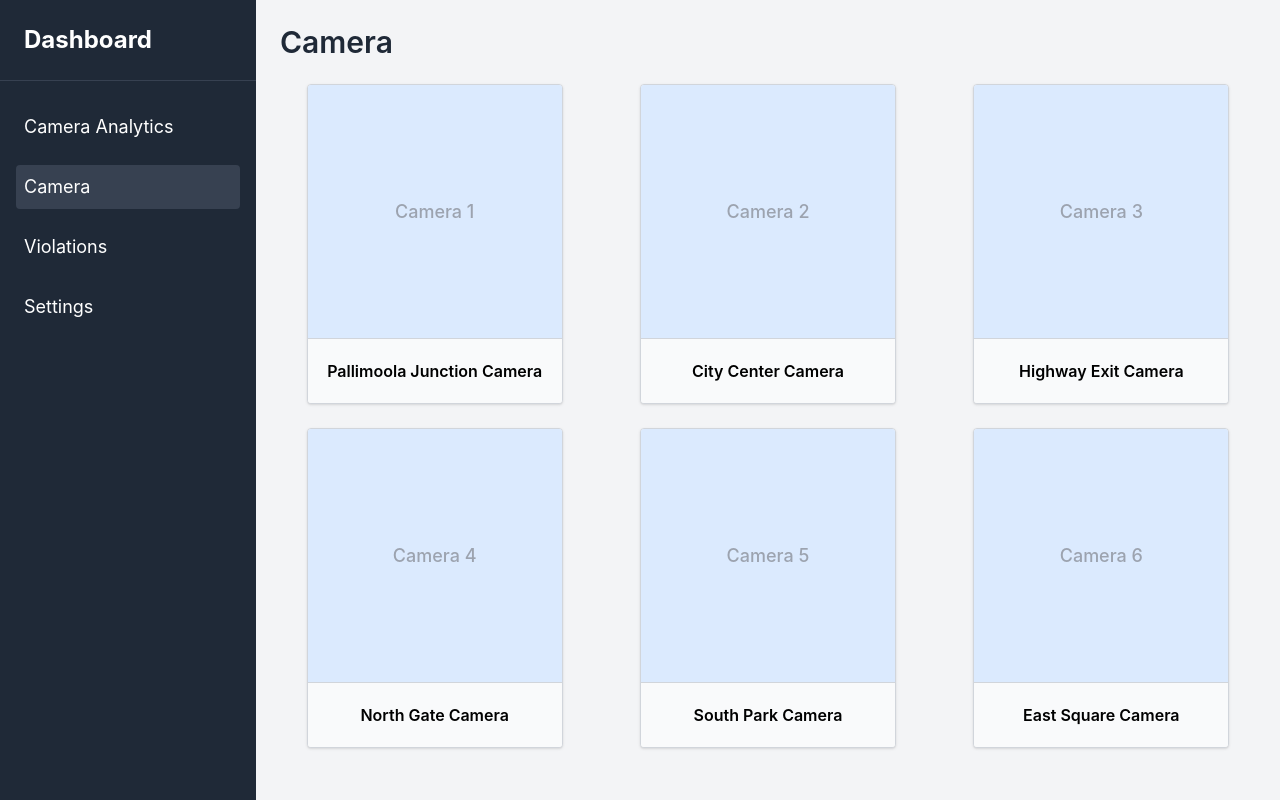
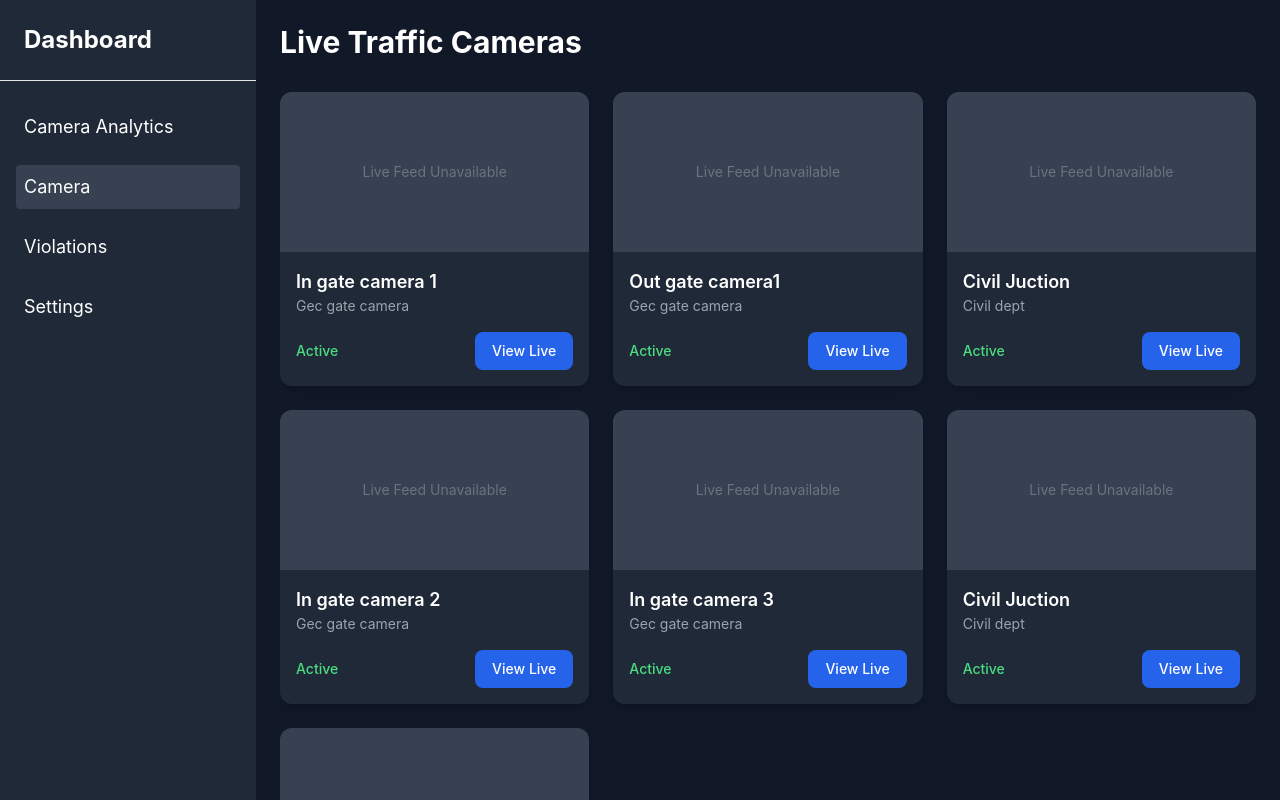
Before and after one commit to ridin2002/Traffic-monitoring, a React (Vite) app in the folder traffic_monitoring_frontend/: page / in a window 1280 px wide. Both pictures are taken after a click on the item "Camera". Built offline with nearby package versions, Linux system fonts and the light colour scheme.

Commit message:
improvements

```diff
--- a/traffic_monitoring_frontend/src/App.jsx
+++ b/traffic_monitoring_frontend/src/App.jsx
@@ -2,6 +2,7 @@ import React, { useState } from "react";
 import Sidebar from "./components/Sidebar";
 import CameraAnalytics from "./components/CameraAnalytics";
 import Camera from "./components/Camera";
+import LiveCameras from "./components/LiveCameras";
 import Violations from "./components/Violations";
 import Settings from "./components/Settings";
 
@@ -14,9 +15,9 @@ const App = () => {
       <Sidebar activeSection={activeSection} setActiveSection={setActiveSection} />
 
       {/* Main Content */}
-      <main className="flex-1 bg-gray-100 p-6 overflow-auto">
+      <main className="flex-1 bg-gray-100 overflow-auto">
         {activeSection === "cameraAnalytics" && <CameraAnalytics />}
-        {activeSection === "camera" && <Camera />}
+        {activeSection === "camera" && <LiveCameras />}
         {activeSection === "violations" && <Violations />}
         {activeSection === "settings" && <Settings />}
       </main>
--- /dev/null
+++ b/traffic_monitoring_frontend/src/components/LiveCameras.jsx
@@ -0,0 +1,94 @@
+import React, { useState } from "react";
+
+const LiveCameras = () => {
+  const cameras = [
+    { id: 1, name: "In gate camera 1", location: "Gec gate camera", status: "Active" },
+    { id: 2, name: "Out gate camera1", location: "Gec gate camera", status: "Active" },
+    { id: 3, name: "Civil Juction", location: "Civil dept", status: "Active" },
+    { id: 4, name: "In gate camera 2", location: "Gec gate camera", status: "Active" },
+    { id: 5, name: "In gate camera 3", location: "Gec gate camera", status: "Active" },
+    { id: 6, name: "Civil Juction", location: "Civil dept", status: "Active" },
+    { id: 7, name: "Civil Juction", location: "Civil dept", status: "Inactive" },
+  ];
+
+  // State to control modal visibility
+  const [isModalOpen, setIsModalOpen] = useState(false);
+  const [selectedCamera, setSelectedCamera] = useState(null);
+
+  // Function to open the modal with the selected camera feed
+  const handleViewLive = (camera) => {
+    setSelectedCamera(camera);
+    setIsModalOpen(true);
+  };
+
+  // Function to close the modal
+  const closeModal = () => {
+    setIsModalOpen(false);
+    setSelectedCamera(null);
+  };
+
+  return (
+    <div className="p-6 bg-gray-900 min-h-screen">
+      <h1 className="text-3xl font-bold mb-8 text-white">Live Traffic Cameras</h1>
+      <div className="grid grid-cols-1 md:grid-cols-2 lg:grid-cols-3 gap-6">
+        {cameras.map((camera) => (
+          <div
+            key={camera.id}
+            className="bg-gray-800 rounded-xl shadow-lg overflow-hidden transition-transform transform hover:scale-105"
+          >
+            <div className="h-40 bg-gray-700 flex items-center justify-center">
+              {/* Placeholder for the live feed or preview image */}
+              <span className="text-gray-500 text-sm">Live Feed Unavailable</span>
+            </div>
+            <div className="p-4">
+              <h2 className="text-lg font-semibold text-white">{camera.name}</h2>
+              <p className="text-sm text-gray-400">{camera.location}</p>
+              <div className="mt-4 flex justify-between items-center">
+                <p
+                  className={`text-sm font-medium ${
+                    camera.status === "Active" ? "text-green-400" : "text-red-400"
+                  }`}
+                >
+                  {camera.status}
+                </p>
+                <button
+                  onClick={() => handleViewLive(camera)}
+                  className="px-4 py-2 text-sm bg-blue-600 hover:bg-blue-500 text-white rounded-lg"
+                >
+                  View Live
+                </button>
+              </div>
+            </div>
+          </div>
+        ))}
+      </div>
+
+      {/* Modal for displaying camera feed */}
+      {isModalOpen && selectedCamera && (
+        <div className="fixed inset-0 bg-black bg-opacity-50 flex justify-center items-center z-50">
+          <div className="bg-gray-900 p-6 rounded-lg w-3/4 md:w-1/2">
+            <div className="flex justify-between items-center mb-4">
+              <h2 className="text-2xl font-semibold text-white">
+                Live Feed - {selectedCamera.name}
+              </h2>
+              <button
+                onClick={closeModal}
+                className="text-white bg-red-600 hover:bg-red-500 rounded-full p-2"
+              >
+                X
+              </button>
+            </div>
+            <div className="relative pb-[56.25%] bg-gray-700">
+              {/* Placeholder for camera feed, this can be replaced with an actual video stream */}
+              <span className="absolute inset-0 text-center text-gray-500">
+                Live Feed Unavailable
+              </span>
+            </div>
+          </div>
+        </div>
+      )}
+    </div>
+  );
+};
+
+export default LiveCameras;
--- a/traffic_monitoring_frontend/src/components/Sidebar.jsx
+++ b/traffic_monitoring_frontend/src/components/Sidebar.jsx
@@ -3,7 +3,7 @@ import React from "react";
 const Sidebar = ({ activeSection, setActiveSection }) => {
   return (
     <aside className="w-64 bg-gray-800 text-white flex flex-col">
-      <div className="p-6 text-2xl font-bold border-b border-gray-700">
+      <div className="p-6 text-2xl font-bold border-b border-grey-700">
         Dashboard
       </div>
       <nav className="flex-1 px-4 py-6">
--- a/traffic_monitoring_frontend/src/index.css
+++ b/traffic_monitoring_frontend/src/index.css
@@ -30,6 +30,7 @@ a:hover {
 
 body {
   margin: 0;
+  padding: 0;
   display: flex;
   place-items: center;
   min-width: 320px;
--- a/traffic_monitoring_frontend/tailwind.config.js
+++ b/traffic_monitoring_frontend/tailwind.config.js
@@ -9,6 +9,10 @@ module.exports = {
       colors: {
         primary: '#1DA1F2',
         secondary: '#14171A',
+        sidebar: "#1E293B",
+        background: "#0F172A",
+        card: "#1E293B",
+        hover: "#334155",
       },
     },
   },
```
